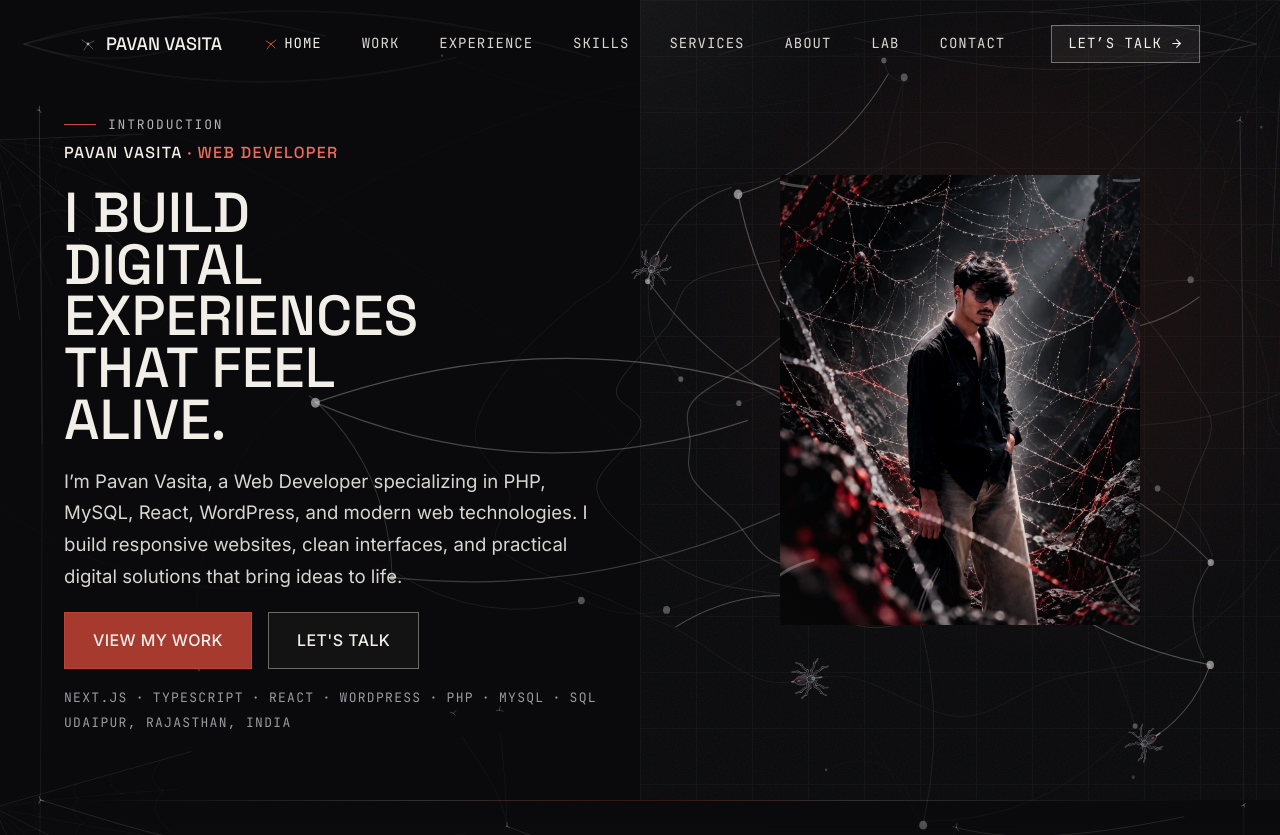
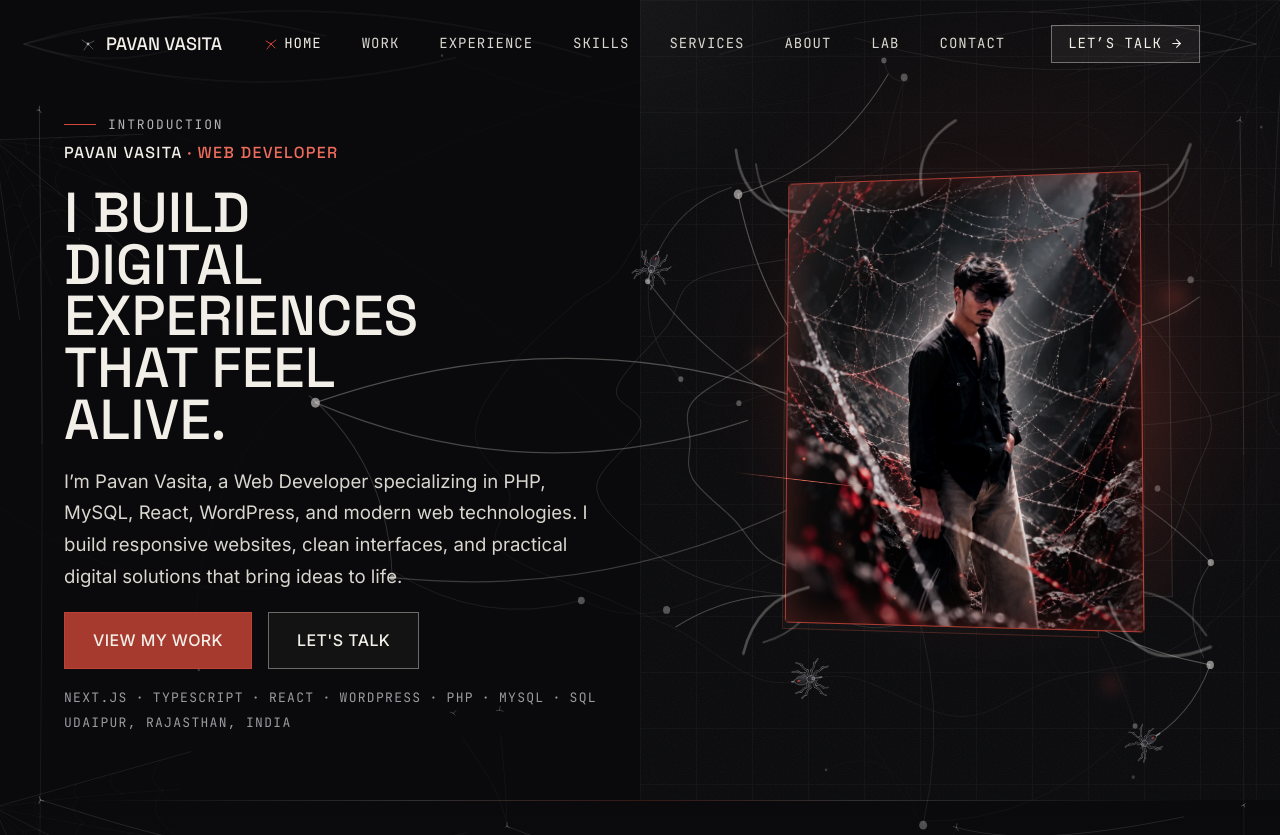
Before and after one commit to pavanwebsearch04/PavanWebPortfolio, a Next.js app: page / in a window 1280 px wide. Shown: the top 835 px of the page. Built offline with nearby package versions, Linux system fonts and the light colour scheme.

Commit message:
Add 3D floating glass portrait with red neon depth layers to hero
Co-Authored-By: Claude Sonnet 5.5 <noreply@anthropic.com>

```diff
--- a/app/globals.css
+++ b/app/globals.css
@@ -526,3 +526,74 @@ textarea[data-web-active="true"] {
   outline: 2px solid #ee6c5c;
   outline-offset: 2px;
 }
+
+/* ---- hero 3D portrait: float, particles, light trails ---- */
+.hero3d-scene {
+  perspective: 1100px;
+  perspective-origin: 50% 45%;
+}
+.hero3d-stage {
+  transform-style: preserve-3d;
+  will-change: transform;
+}
+.hero3d-panel {
+  position: absolute;
+  inset: 0;
+  transform-style: preserve-3d;
+}
+@keyframes hero3d-float {
+  0%,
+  100% {
+    translate: 0 0;
+  }
+  50% {
+    translate: 0 -10px;
+  }
+}
+@keyframes hero3d-drift {
+  0% {
+    transform: translate3d(0, 0, 0);
+    opacity: 0;
+  }
+  15%,
+  85% {
+    opacity: var(--p-o, 0.8);
+  }
+  100% {
+    transform: translate3d(var(--p-dx, 8px), var(--p-dy, -60px), 0);
+    opacity: 0;
+  }
+}
+@keyframes hero3d-trail {
+  0% {
+    transform: translateX(-120%);
+    opacity: 0;
+  }
+  30%,
+  60% {
+    opacity: 0.9;
+  }
+  100% {
+    transform: translateX(120%);
+    opacity: 0;
+  }
+}
+@media (prefers-reduced-motion: no-preference) {
+  .hero3d-float {
+    animation: hero3d-float 7s ease-in-out infinite;
+  }
+  .hero3d-particle {
+    animation: hero3d-drift var(--p-t, 9s) linear var(--p-d, 0s) infinite;
+  }
+  .hero3d-trail {
+    animation: hero3d-trail 6.5s ease-in-out var(--p-d, 0s) infinite;
+  }
+}
+@media (prefers-reduced-motion: reduce) {
+  .hero3d-particle {
+    opacity: 0.5;
+  }
+  .hero3d-trail {
+    opacity: 0.5;
+  }
+}
--- a/components/hero/HeroPortrait.tsx
+++ b/components/hero/HeroPortrait.tsx
@@ -7,6 +7,44 @@ import { heroImages } from "@/data/images";
 import { useBorderThreads } from "@/hooks/useBorderThreads";
 
 const FALLBACK_SRC = "/portrait-placeholder.svg";
+
+// deterministic particle field (no Math.random, so SSR and client match)
+const PARTICLES = [
+  { x: 6, y: 78, s: 3, t: 9, d: 0, dx: 10, dy: -90, z: 40, o: 0.9 },
+  { x: 18, y: 92, s: 2, t: 11, d: 2.2, dx: -8, dy: -110, z: 20, o: 0.7 },
+  { x: 34, y: 98, s: 2, t: 8, d: 4.1, dx: 12, dy: -80, z: 60, o: 0.8 },
+  { x: 52, y: 100, s: 3, t: 12, d: 1.3, dx: -6, dy: -120, z: 30, o: 0.7 },
+  { x: 70, y: 96, s: 2, t: 10, d: 5.2, dx: 9, dy: -100, z: 50, o: 0.8 },
+  { x: 88, y: 84, s: 3, t: 9.5, d: 3.3, dx: -12, dy: -95, z: 20, o: 0.9 },
+  { x: 95, y: 60, s: 2, t: 13, d: 6.4, dx: -6, dy: -70, z: 70, o: 0.6 },
+  { x: -4, y: 40, s: 2, t: 12, d: 7.1, dx: 8, dy: -60, z: 50, o: 0.6 },
+];
+
+// larger, blurred foreground particles for a sense of distance (desktop only)
+const BOKEH = [
+  { x: -10, y: 70, s: 16, t: 14, d: 0, dx: 14, dy: -70, z: 140, o: 0.35 },
+  { x: 104, y: 30, s: 22, t: 16, d: 4, dx: -16, dy: -60, z: 160, o: 0.3 },
+  { x: 90, y: 104, s: 12, t: 13, d: 8, dx: -10, dy: -90, z: 120, o: 0.4 },
+];
+
+type Particle = (typeof PARTICLES)[number];
+
+function particleStyle(p: Particle): React.CSSProperties {
+  return {
+    left: `${p.x}%`,
+    top: `${p.y}%`,
+    width: p.s,
+    height: p.s,
+    // depth via the separate `translate` property so the drift animation (transform) keeps it
+    translate: `0 0 ${p.z}px`,
+    opacity: p.o,
+    ["--p-t" as string]: `${p.t}s`,
+    ["--p-d" as string]: `${p.d}s`,
+    ["--p-dx" as string]: `${p.dx}px`,
+    ["--p-dy" as string]: `${p.dy}px`,
+    ["--p-o" as string]: p.o,
+  };
+}
 
 export default function HeroPortrait({
   scrollYProgress,
@@ -30,6 +68,11 @@ export default function HeroPortrait({
   const px = useTransform(parallaxX, (v) => v * 20);
   const py = useTransform(parallaxY, (v) => v * 18);
 
+  // resting 3D pose, plus a smooth tilt toward the pointer on desktop. parallaxX/Y
+  // are already spring-smoothed -1..1 values, so no extra listeners are needed
+  const rotateY = useTransform(parallaxX, (v) => -9 + (interactive ? v * 9 : 0));
+  const rotateX = useTransform(parallaxY, (v) => 3 + (interactive ? v * -7 : 0));
+
   const behindThreads = useBorderThreads(71, 4);
   const frontThreads = useBorderThreads(203, 5);
 
@@ -37,21 +80,53 @@ export default function HeroPortrait({
   const tensionStroke = useTransform(nearPortrait, [0, 1], ["#EDEAE3", "#D4483B"]);
 
   return (
+    // opacity / filter / clip-path flatten 3D, so they live on wrappers and the
+    // face — never on the preserve-3d stage itself
     <motion.div
-      initial={{ clipPath: "inset(38% 30% 38% 30% round 4px)", filter: "blur(14px)", scale: 1.08 }}
-      animate={{ clipPath: "inset(0% 0% 0% 0% round 4px)", filter: "blur(0px)", scale: 1 }}
+      initial={{ opacity: 0, scale: 1.06 }}
+      animate={{ opacity: 1, scale: 1 }}
       transition={{ duration: 1.1, delay: 0.55, ease: [0.16, 1, 0.3, 1] }}
-      style={{ y: scrollY, scale: scrollScale, opacity: scrollOpacity, x: px, translateY: py }}
+      style={{ y: scrollY, scale: scrollScale, x: px, translateY: py }}
       data-hero-avoid="22"
       className="relative mx-auto aspect-[4/5] w-[62%] max-w-[360px] md:w-[70%]"
     >
-      {/* soft crimson bloom behind the frame */}
-      <div className="absolute -inset-6 -z-10 rounded-[2px] bg-crimson/25 blur-3xl opacity-40" />
+      <motion.div style={{ opacity: scrollOpacity }} className="hero3d-scene h-full w-full">
+        <motion.div
+          style={{ rotateX, rotateY }}
+          className="hero3d-stage hero3d-float relative h-full w-full"
+        >
+          {/* soft red ambient light behind everything */}
+          <div
+            className="absolute -inset-[18%] rounded-full bg-[radial-gradient(circle,rgba(212,72,59,0.42),transparent_65%)] blur-2xl"
+            style={{ transform: "translateZ(-140px)" }}
+            aria-hidden
+          />
+
+          {/* floating translucent tech panels behind the portrait */}
+          <div
+            className="hero3d-panel border border-crimson-bright/25 bg-gradient-to-br from-paper/[0.05] to-transparent"
+            style={{ transform: "translate3d(-11%, 7%, -90px) scale(0.96)" }}
+            aria-hidden
+          >
+            <div className="absolute left-4 top-4 flex gap-1.5">
+              <span className="h-1.5 w-1.5 rounded-full bg-crimson-bright/60" />
+              <span className="h-1.5 w-1.5 rounded-full bg-paper/30" />
+              <span className="h-1.5 w-1.5 rounded-full bg-paper/30" />
+            </div>
+            <div className="absolute bottom-5 left-5 right-1/3 h-px bg-gradient-to-r from-crimson-bright/50 to-transparent" />
+            <div className="absolute bottom-9 left-5 right-1/2 h-px bg-gradient-to-r from-paper/25 to-transparent" />
+          </div>
+          <div
+            className="hero3d-panel border border-paper/10 bg-gradient-to-tr from-crimson-bright/[0.07] to-transparent"
+            style={{ transform: "translate3d(9%, -5%, -50px) scale(0.98)" }}
+            aria-hidden
+          />
 
           {/* web threads BEHIND the image — wraps into the frame from outside */}
           <svg
             viewBox="-30 -30 160 185"
-        className="pointer-events-none absolute -inset-[24%] overflow-visible"
+            className="pointer-events-none absolute -inset-[24%] h-[148%] w-[148%] overflow-visible"
+            style={{ transform: "translateZ(-30px)" }}
             aria-hidden
           >
             {behindThreads.map((d, i) => (
@@ -70,11 +145,20 @@ export default function HeroPortrait({
             ))}
           </svg>
 
-      {/* thin offset frame lines — editorial, not a card */}
-      <div className="pointer-events-none absolute -inset-3 border border-paper/15" />
-      <div className="pointer-events-none absolute -inset-3 translate-x-1.5 translate-y-1.5 border border-crimson/25" />
+          {/* glass edge thickness */}
+          <div
+            className="hero3d-panel rounded-[3px] border border-crimson-bright/40 bg-ink/60"
+            style={{ transform: "translateZ(-10px)" }}
+            aria-hidden
+          />
 
-      <div className="relative h-full w-full overflow-hidden">
+          {/* the portrait panel */}
+          <motion.div
+            initial={{ clipPath: "inset(38% 30% 38% 30% round 4px)" }}
+            animate={{ clipPath: "inset(0% 0% 0% 0% round 4px)" }}
+            transition={{ duration: 1.1, delay: 0.55, ease: [0.16, 1, 0.3, 1] }}
+            className="hero3d-panel overflow-hidden rounded-[3px] border border-crimson-bright/80 shadow-[0_0_0_1px_rgba(212,72,59,0.25),0_0_22px_rgba(212,72,59,0.45),0_30px_60px_-20px_rgba(0,0,0,0.85)]"
+          >
             <Image
               src={imageFailed ? FALLBACK_SRC : heroImages.portrait.src}
               alt={heroImages.portrait.alt}
@@ -87,16 +171,35 @@ export default function HeroPortrait({
             />
             {/* vignette */}
             <div className="absolute inset-0 bg-[radial-gradient(ellipse_at_center,transparent_45%,rgba(10,10,12,0.55)_100%)]" />
+            {/* glass reflection + red rim light */}
+            <div className="absolute inset-0 bg-[linear-gradient(115deg,rgba(255,255,255,0.12)_0%,rgba(255,255,255,0.03)_28%,transparent_45%)]" />
+            <div className="absolute inset-0 shadow-[inset_0_0_36px_rgba(212,72,59,0.35)]" />
             {/* grain */}
             <div className="film-grain" />
-        {/* base darken for contrast with content */}
             <div className="absolute inset-0 bg-ink/10 mix-blend-multiply" />
+          </motion.div>
+
+          {/* animated light trails */}
+          <div
+            className="pointer-events-none absolute -left-[12%] top-[22%] h-px w-[124%] overflow-hidden"
+            style={{ transform: "translateZ(24px) rotate(-8deg)" }}
+            aria-hidden
+          >
+            <div className="hero3d-trail h-full w-1/2 bg-gradient-to-r from-transparent via-crimson-bright to-transparent" />
+          </div>
+          <div
+            className="pointer-events-none absolute -left-[12%] top-[71%] hidden h-px w-[124%] overflow-hidden md:block"
+            style={{ transform: "translateZ(36px) rotate(6deg)", ["--p-d" as string]: "3s" }}
+            aria-hidden
+          >
+            <div className="hero3d-trail h-full w-1/3 bg-gradient-to-r from-transparent via-crimson-text to-transparent" />
           </div>
 
           {/* web threads IN FRONT of the image — cross the border, react to cursor proximity */}
           <svg
             viewBox="-30 -30 160 185"
-        className="pointer-events-none absolute -inset-[24%] overflow-visible"
+            className="pointer-events-none absolute -inset-[24%] h-[148%] w-[148%] overflow-visible"
+            style={{ transform: "translateZ(30px)" }}
             aria-hidden
           >
             {frontThreads.map((d, i) => (
@@ -115,6 +218,29 @@ export default function HeroPortrait({
               />
             ))}
           </svg>
+
+          {/* glowing red particles */}
+          {PARTICLES.map((p, i) => (
+            <span
+              key={i}
+              className={`hero3d-particle pointer-events-none absolute rounded-full bg-crimson-text shadow-[0_0_8px_2px_rgba(238,108,92,0.7)] ${
+                i > 4 ? "hidden md:block" : ""
+              }`}
+              style={particleStyle(p)}
+              aria-hidden
+            />
+          ))}
+          {/* blurred foreground bokeh */}
+          {BOKEH.map((p, i) => (
+            <span
+              key={`b${i}`}
+              className="hero3d-particle pointer-events-none absolute hidden rounded-full bg-crimson-bright/60 blur-[6px] md:block"
+              style={particleStyle(p)}
+              aria-hidden
+            />
+          ))}
+        </motion.div>
+      </motion.div>
     </motion.div>
   );
 }
```
Lines whose indentation alone changed are shown as unchanged.
